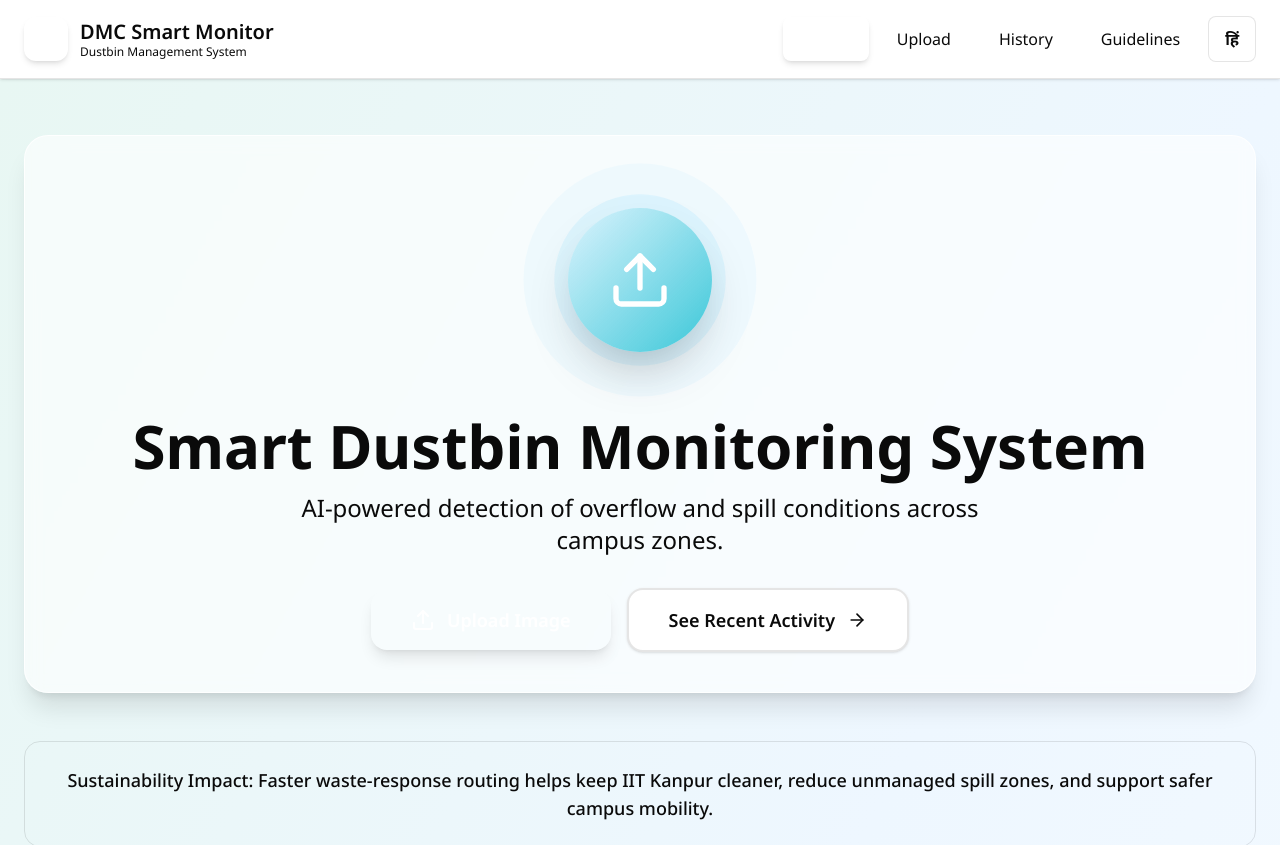
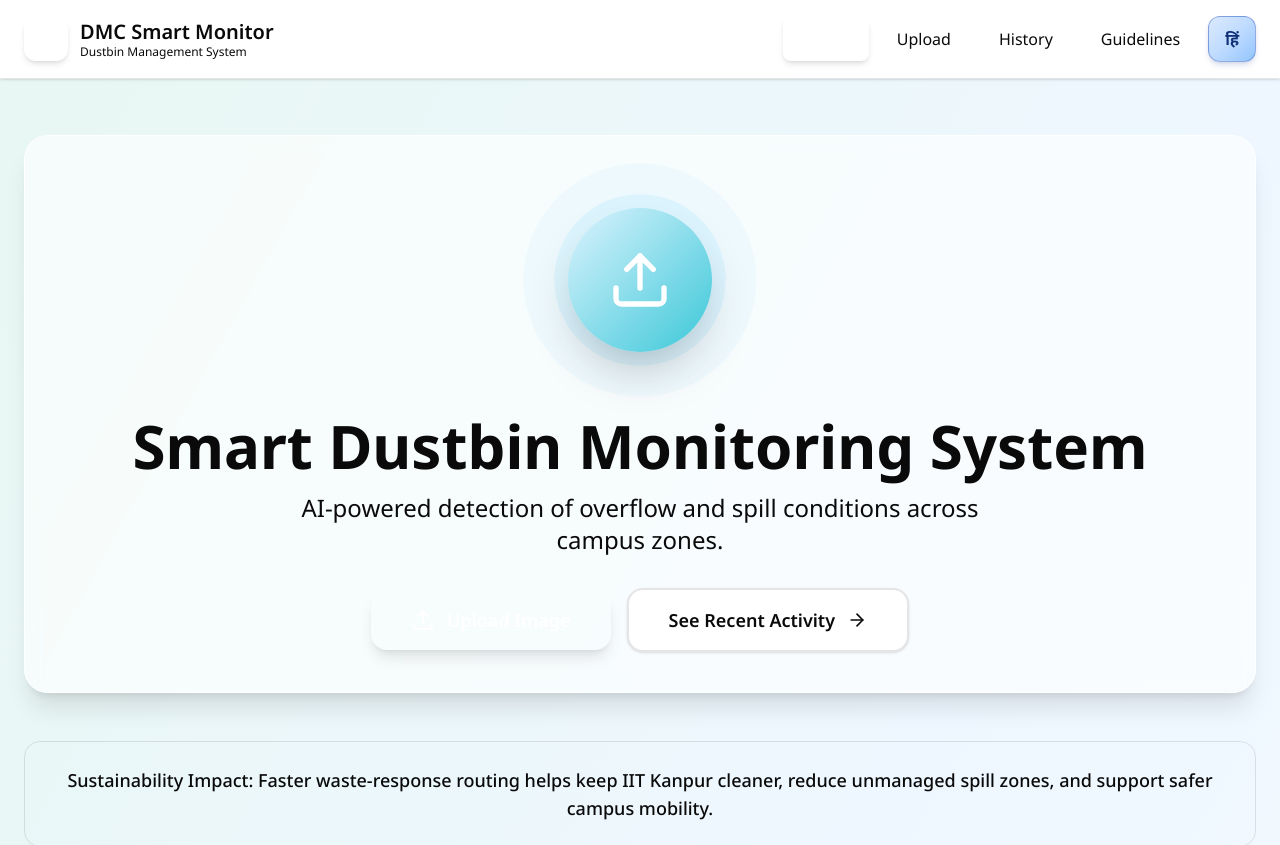
Before and after one commit to Hrishita456/Signal-Sprint, a React (Vite) app in the folder frontend/: page / in a window 1280 px wide. Shown: the top 845 px of the page. Built offline with nearby package versions, Linux system fonts and the light colour scheme; no server answers.

Commit message:
Enhance language toggle button with dark bluish highlight style

```diff
--- a/frontend/src/app/components/Navbar.tsx
+++ b/frontend/src/app/components/Navbar.tsx
@@ -50,7 +50,7 @@ export function Navbar() {
             ))}
             <button
               onClick={() => setLanguage(language === "en" ? "hi" : "en")}
-              className="rounded-lg border border-primary/30 bg-white px-4 py-2.5 font-semibold text-primary transition-colors hover:bg-primary/5"
+              className="rounded-xl border border-[#1e40af]/35 bg-gradient-to-br from-[#dbeafe] via-[#bfdbfe] to-[#93c5fd] px-4 py-2.5 font-semibold text-[#0f2f77] shadow-md shadow-[#1e3a8a]/15 transition-all hover:brightness-95 hover:shadow-lg hover:shadow-[#1e3a8a]/25"
               aria-label="Toggle language"
             >
               {t("nav.lang")}
```
